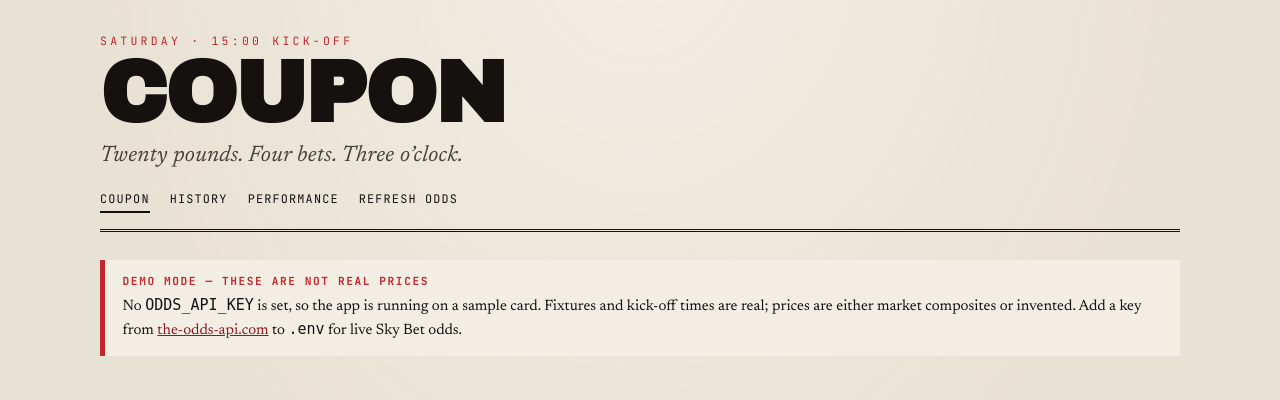
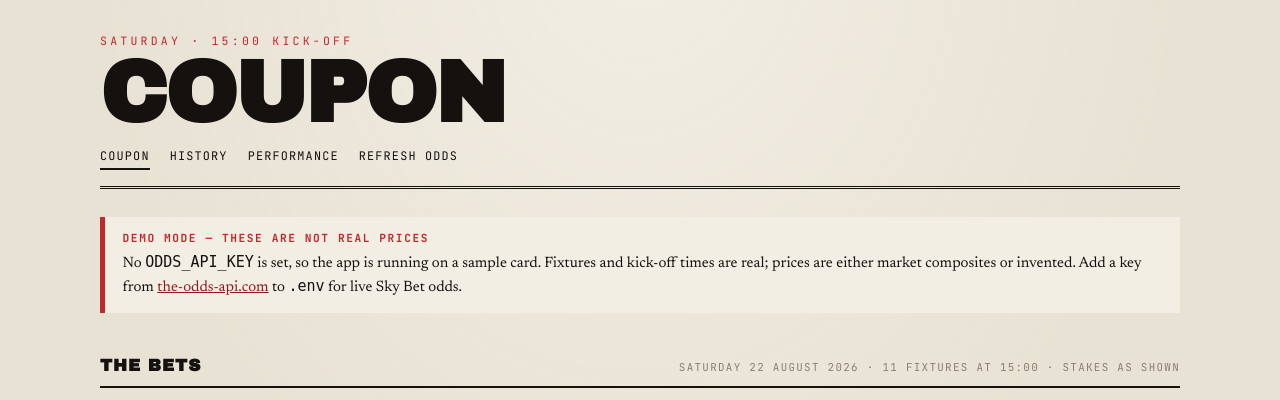
Before and after one commit to lukebriscoe/coupon, a Flask app: page / in a window 1280 px wide. Shown: the top 400 px of the page. Run offline with Flask 3, Linux system fonts and the light colour scheme.

Commit message:
Remove the masthead strapline
The wordmark and the kicker say enough on their own.

Co-Authored-By: Claude Opus 5 <noreply@anthropic.com>

```diff
--- a/static/coupon.css
+++ b/static/coupon.css
@@ -82,15 +82,6 @@ body {
   letter-spacing: -0.025em;
   text-transform: uppercase;
   margin: 0;
-}
-
-.masthead .strapline {
-  margin: 0.5rem 0 0;
-  font-family: var(--body);
-  font-size: clamp(1.05rem, 2.4vw, 1.4rem);
-  font-style: italic;
-  letter-spacing: 0.01em;
-  color: var(--ink-soft);
 }
 
 nav {
--- a/templates/base.html
+++ b/templates/base.html
@@ -21,7 +21,6 @@
   <header class="masthead">
     <p class="kicker">Saturday &middot; 15:00 kick-off</p>
     <h1>Coupon</h1>
-    <p class="strapline">Twenty pounds. Four bets. Three o&rsquo;clock.</p>
     <nav>
       <a href="{{ url_for('index') }}" class="{{ 'on' if request.endpoint == 'index' }}">Coupon</a>
       <a href="{{ url_for('history') }}" class="{{ 'on' if request.endpoint in ('history', 'slip_detail') }}">History</a>
```
